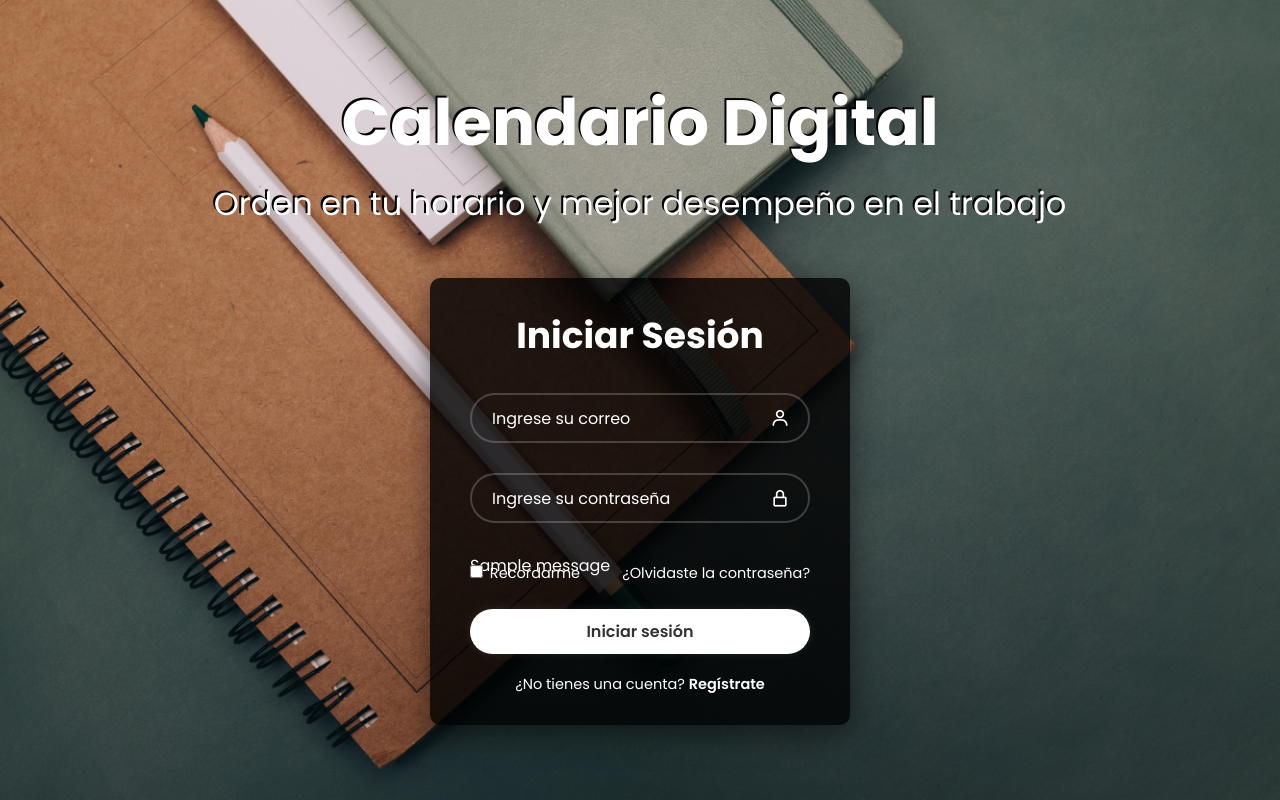
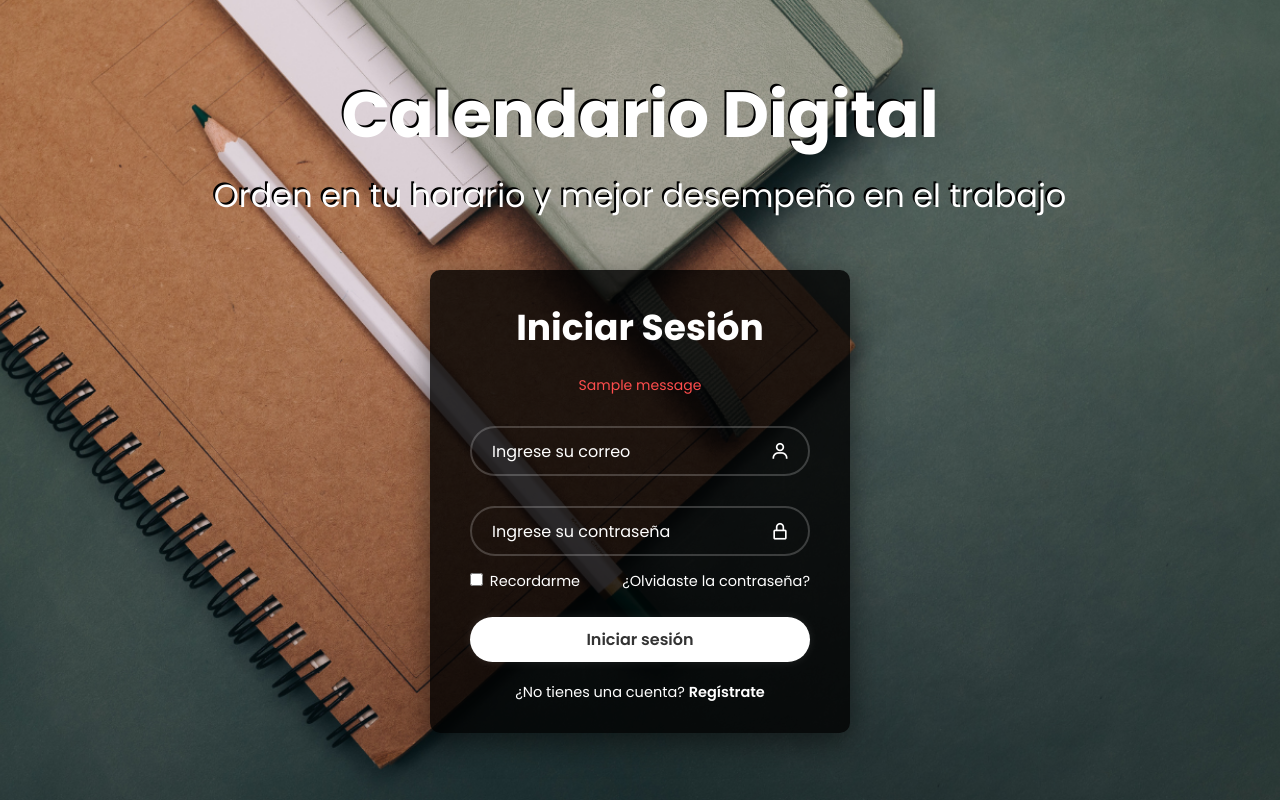
Before and after one commit to andres-trrs/calendario_estudiantes, a Django app: page / in a window 1280 px wide. Run offline with Django 5.2, Linux system fonts and the light colour scheme; tables that the repository leaves empty hold one stand-in row (values such as "Sample post"); one stand-in notice (Sample message) is shown.

Commit message:
solucionado mensaje de error sobrepuesto

```diff
--- a/static/styles/loginstyle.css
+++ b/static/styles/loginstyle.css
@@ -20,34 +20,30 @@ body {
 
 .encabezado {
     text-align: center;
-    margin-bottom: 50px
-
+    margin-bottom: 50px;
 }
 
 .encabezado h1 {
     color: #fff;
     font-size: 4em;
     margin-bottom: 10px;
-    text-shadow:
-    -2px -2px 0 #000;
-
-
+    text-shadow: -2px -2px 0 #000;
 }
 
 .encabezado p {
     color: #fff;
     font-size: 2em;
-    text-shadow:
-    -2px -2px 0 #000;
+    text-shadow: -2px -2px 0 #000;
 }
 
 .inicio-sesion {
     width: 420px;
-    background-color: rgba(0, 0, 0, 0.8); /* Opacidad para que destaque sobre el fondo */
+    background-color: rgba(0, 0, 0, 0.8);
     color: #ffffff;
     border-radius: 10px;
     padding: 30px 40px;
     box-shadow: 0px 10px 30px rgba(0, 0, 0, 0.5);
+    position: relative;
 }
 
 .inicio-sesion h1 {
@@ -86,6 +82,14 @@ body {
     top: 50%;
     transform: translateY(-50%);
     font-size: 20px;
+}
+
+.mensaje-error {
+    position: relative;
+    color: #ff4d4d;
+    font-size: 14px;
+    text-align: center;
+    margin-bottom: 15px;
 }
 
 .recordar-contraseña {
--- a/templates/login.html
+++ b/templates/login.html
@@ -26,6 +26,14 @@
             {% csrf_token %}
             <h1>Iniciar Sesión</h1>
 
+            {% if messages %}
+                <div class="mensaje-error">
+                    {% for message in messages %}
+                        <p>{{ message }}</p>
+                    {% endfor %}
+                </div>
+            {% endif %}
+
             <div class="entrada">
                 <input type="email" name="correo" placeholder="Ingrese su correo" required>
                 <i class='bx bx-user'></i>
@@ -34,14 +42,6 @@
                 <input type="password" name="contrasena" placeholder="Ingrese su contraseña" required>
                 <i class='bx bx-lock-alt'></i>
             </div>
-
-            {% if messages %}
-                <div class="mt-4">
-                    {% for message in messages %}
-                        <p class="text-red-500">{{ message }}</p>
-                    {% endfor %}
-                </div>
-            {% endif %}
 
             <div class="recordar-contraseña">
                 <label>
```
Also changed, not shown: static/images/logo blanco.png (deleted).
